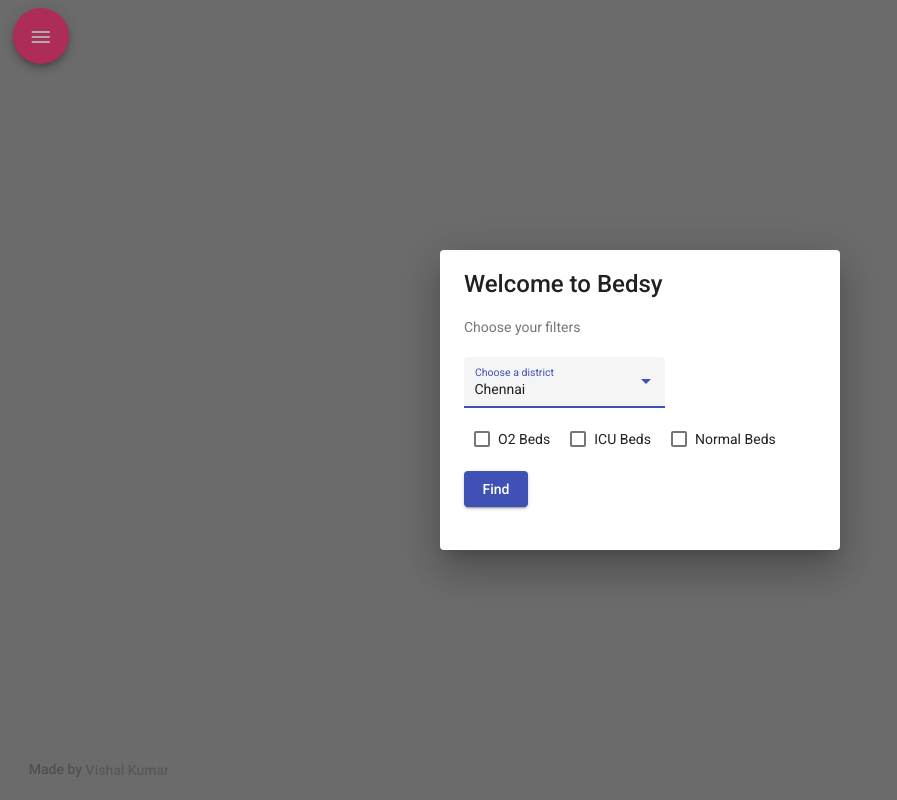
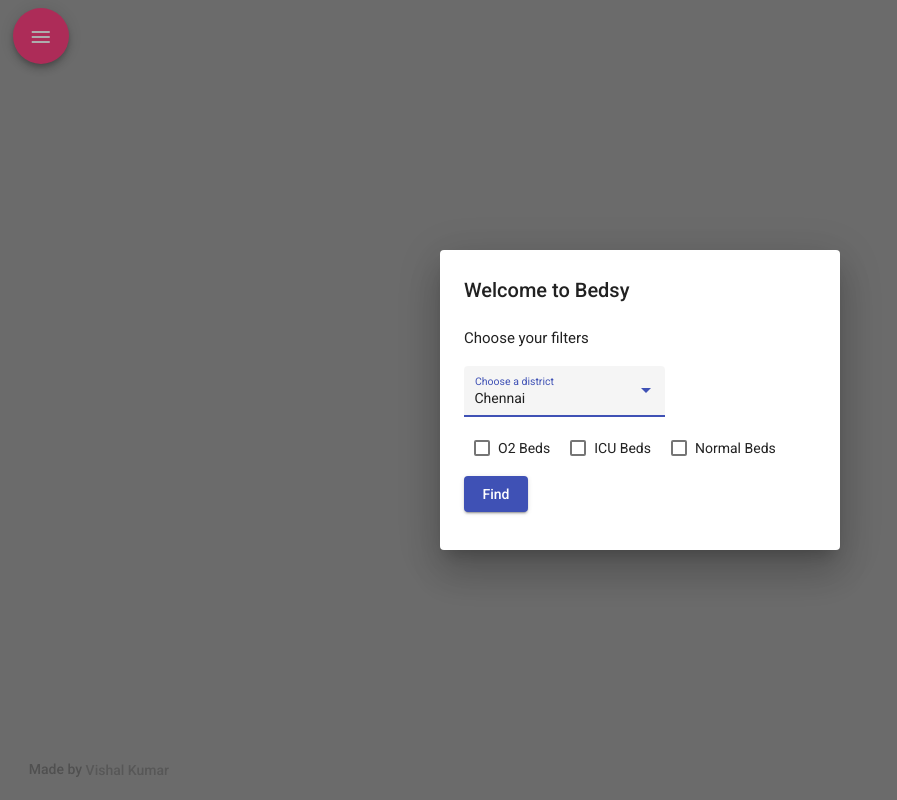
Before and after one commit to Nightmare99/Bedsy-App, an Angular app: page / in a window 1280 px wide. Shown: the whole page, without its empty margins (0-897 px from the left). Built offline with nearby package versions, Linux system fonts and the light colour scheme.

Commit message:
fix weird resizing of menu component

```diff
--- a/src/app/app.component.ts
+++ b/src/app/app.component.ts
@@ -152,7 +152,7 @@ export class AppComponent implements OnInit, AfterViewInit {
 
   openUnplotted(): void {
     console.log("dfds")
-    let dialogRef = this.unplottedDialog.open(UnplottedComponent, {
+    let dialogRef2 = this.unplottedDialog.open(UnplottedComponent, {
       height: '600px',
       width: '700px',
       data: this.noCoords
--- a/src/app/components/menu/menu.component.html
+++ b/src/app/components/menu/menu.component.html
@@ -1,8 +1,5 @@
-<mat-card-title>Welcome to Bedsy</mat-card-title>
-<br/>
-<br/>
-<mat-card-subtitle>Choose your filters</mat-card-subtitle>
-<br/><br/>
+<title mat-dialog-title>Welcome to Bedsy</title>
+<h4>Choose your filters</h4>
     <mat-form-field appearance="fill">
         <mat-label>Choose a district</mat-label>
         <mat-select [(ngModel)]="district">
@@ -10,10 +7,9 @@
         </mat-select>
     </mat-form-field>
     <br/>
-<mat-card-content>
     <mat-checkbox class="filters" [(ngModel)]="O2">O2 Beds</mat-checkbox>
     <mat-checkbox class="filters" [(ngModel)]="ICU">ICU Beds</mat-checkbox>
     <mat-checkbox class="filters" [(ngModel)]="normal">Normal Beds</mat-checkbox>
-</mat-card-content>
-<br/><br/>
+<mat-dialog-actions>
   <button mat-raised-button color="primary" (click)="applyFilters()">Find</button>
+</mat-dialog-actions>
```
Lines whose indentation alone changed are shown as unchanged.
